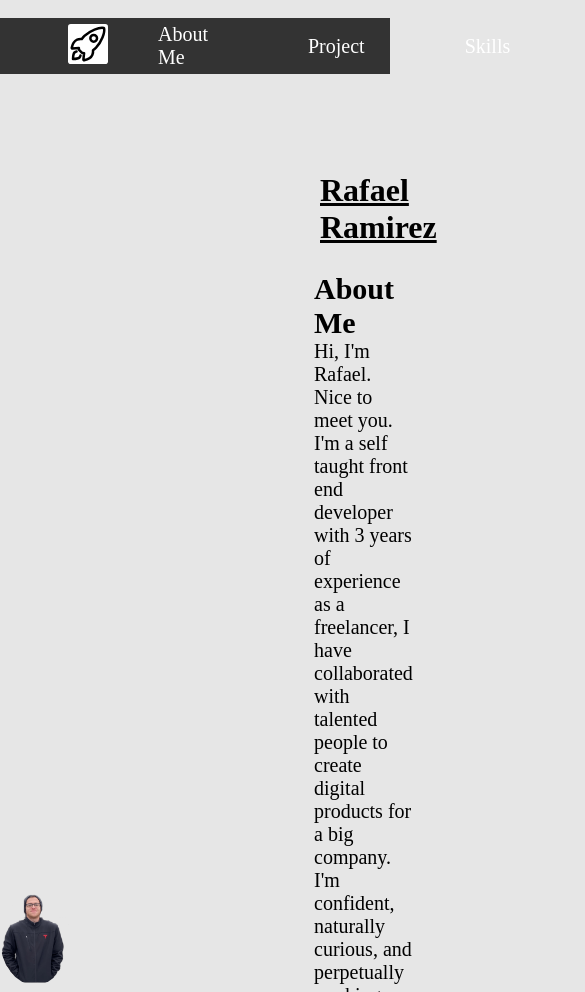
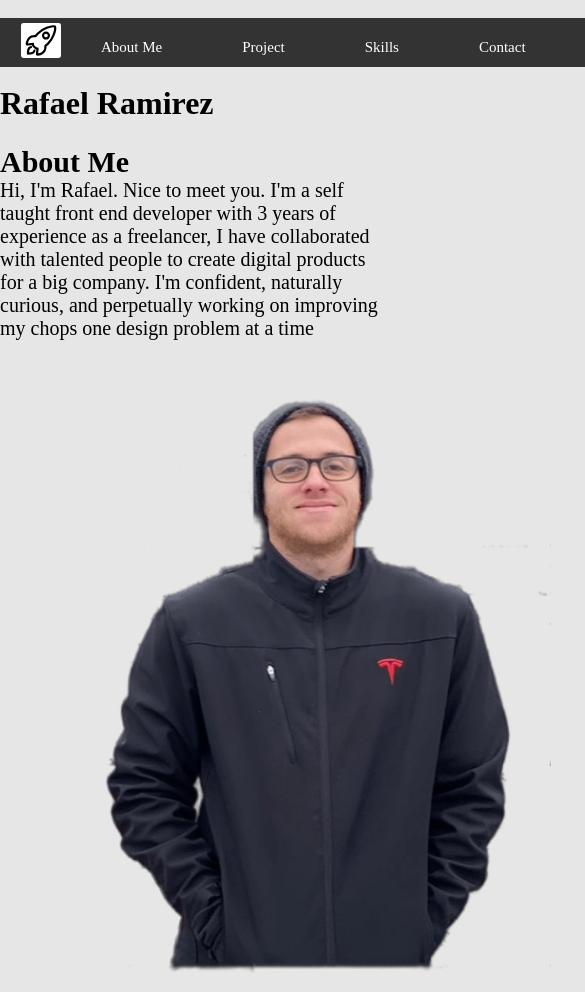
Before and after one commit to bikshok/Resume-Website, a plain HTML site: page index.html in a window 390 px wide. Shown: the top 992 px of the page, 585 px wide, since content can reach past the window. Drawn offline with nearby package versions, Linux system fonts and the light colour scheme.

Commit message:
struggling with css

```diff
--- a/index.html
+++ b/index.html
@@ -20,6 +20,7 @@
 </head>
 <body>
 
+  <div class="box">
 
     <header>
         <div class="top-bar">
@@ -30,10 +31,10 @@
 
 
             <ul class="menu" >
-            <li><a href="#about-me">About Me</a></li>
-            <li><a href="#project-1">Project</a></li>
-            <li><a href="#skill-title">Skills</a></li>
-            <li><a href="#contact">Contact</a></li>
+                <li><a href="#about-me"  style="color: white;">About Me</a></li>
+                <li><a href="#project-1" style="color: white;">Project</a></li>
+                <li><a href="#skill-title" style="color: white;">Skills</a></li>
+                <li><a href="#contact" style="color: white;">Contact</a></li>
 
             </ul>
 
@@ -48,38 +49,37 @@
 
         <main>
             <h1 class="name">Rafael Ramirez</h1>
-        <section class="about-me">
-            <article>
-                <a href="#">
+            <div class="about-me">
                  <h2>About Me</h2>
                 <p>
                     Hi, I'm Rafael. Nice to meet you. I'm a self taught front end developer with 3 years of experience as a freelancer,  I have collaborated with talented people to create digital products for a big company. I'm confident, naturally curious, and perpetually working on improving my chops one design problem at a time
                 </p>
-                 </a>
-            </article>
+            </div>
 
 
-        </section>
 
-        <aside class="my-pic">
-            <img src="rafapic.png" alt="" style="width: 100%;">
-        </aside>
+
+
+
+            <div class="my-pic">
+                <img src="rafapic.png" alt="" height="600px">
+            </div>
             <br>
 
 
 
-        <section class="project-xx">
-            <div><h2 id="work">My Recent Work</h2></div>
-        <article class="project-x">
+            <div class="project-xx">
+                <div class="col-1"><h2 id="work">My Recent Work</h2></div>
+            <div class="project-x">
                 <div id="project-1"><a>Here goes project one</a></div>
                 <div id="project-2">Here goes project two</div>
                 <div id="project-3">Here goes project three</div>
                  <div id="project-4">here goes project four</div>
-        </article>
-        </section><br>
+            </div>
 
 
-        <section class="skills">
+
+            <div class="skills">
                 <div>
                     <h2 id="skill-title">Skills</h2>
 
@@ -99,9 +99,9 @@
 
                 </div>
 
-        </section>
+            </div>
 
-        <section>
+            <div>
                 <div id="cont">
                     <h2 id="contact-head">Contact</h2>
                     <p>Have an interesting project? I would love to hear about it!</p>
@@ -111,7 +111,7 @@
                     <a><ion-icon class="email" name="mail-outline"></ion-icon></a>
                     <a> <ion-icon class="phone" name="call-outline"></ion-icon></a>
                 </div>
-        </section>
+            </div>
 
 
 
@@ -124,6 +124,7 @@
        <footer>
         <p>Living, learning, & leveling up one day at a time.</p>
        </footer>
+  </div>
 
 </body>
 </html>
--- a/style.css
+++ b/style.css
@@ -3,34 +3,28 @@
 *{
   margin: 0;
   padding: 0;
-  box-sizing: border-box;
+
   color: black;
 
 }
 body {
-    color: white;
+
     font-size: 16px;
     font-family: "italic";
     background-color: #E6E6E6;
+    margin: auto;
 
 
 }
+.top-bar{
 
-
-
-a, a:hover{
-  text-decoration:none
-}
-
-.top-bar{
-  display: inline;
-
-  align-items: center;
-  justify-content: space-between;
-  padding: 10px 25px;
+  padding: 10px 20px;
+  display:inline;
+  flex-wrap:wrap;
+  justify-content:space-around;
+  margin: auto;
 
 }
-
 .top-bar ul{
   list-style: none;
   display: flex;
@@ -41,10 +35,12 @@ a, a:hover{
   margin: 0px 50px;
   font-size: 20px;
 
+
+
 }
 
 .top-bar a:hover{
-  color: white;
+
   background-color: black;
   padding: 5px;
 }
@@ -63,19 +59,106 @@ nav{
   align-items: center;
 
 
+
 }
+
+.my-pic{
+  float: right;
+  display: inline;
+  margin-top: -5rem;
+  margin-right: 20rem;
+
+
+}
+
+a, a:hover{
+  text-decoration:none
+}
+
+.logo a{
+  display: flex;
+  align-items: center;
+  font-size: 10px;
+
+
+}
+
+
+.about-me{
+  display:inline;
+  padding: 10px;
+  margin-right: 50rem;
+
+  margin-left: 19rem;
+
+  font-size: 20px;
+
+
+}
+
+/*I'm HERE Oct 16*/
+
+
+@media only screen and (max-width: 768px) {
+  .top-bar li{
+    font-size: 15px;
+    margin: 0px 40px;
+    margin-top: 10px;
+    justify-content: space-evenly;
+  }
+
+  nav{
+    width: 100%;
+    background: #333;
+
+    margin: 0px 0px;
+    min-width: 700px;
+
+  }
+
+  .logo img{
+   margin-left: 1px;
+    width: 40;
+    height: 35px;
+
+  }
+
+  .my-pic{
+
+    float: none;
+    display: block;
+    margin-left: auto;
+    margin-right: auto;
+    width: 50%;
+    margin-top: 20px;
+    }
+
+}
+
+
+
+
+
+/*
+
+
+
+
+
 
 .logo{
   flex: 1;
 
 }
 
-.logo a{
-  display: flex;
-  align-items: center;
-  font-size: 20px;
 
-}
+
+
+
+
+
+
+
 
 .menu{
   display: flex;
@@ -93,39 +176,13 @@ h1{
   margin-bottom: 1rem;
 }
 
-.about-me{
-  display:flex;
-  padding: 10px;
-  margin-right: 50rem;
-
-  margin-left: 19rem;
-
-  font-size: 20px;
 
 
-}
-
-main{
-
-  margin-top: 5rem;
 
 
-}
-
-aside{
-  float: right;
-  display: inline;
-  margin-top: -15rem;
-  margin-right: 20rem;
 
 
-}
 
-@media screen and (max-width: 800px) {
-  .left, .main, .right {
-    width: 100%; /* The width is 100%, when the viewport is 800px or smaller */
-}
-}
 
 .menu a{
   color: white;
@@ -134,6 +191,8 @@ aside{
 .my-pic img{
   border-radius: 100%;
   background:transparent;
+  height: auto;
+  width: auto;
 
 
 }
@@ -295,3 +354,146 @@ footer p{
   text-align: center;
   opacity: 50%;
 }
+
+@media only screen and (max-width: 768px) {
+
+  * {
+    width: 100%;
+
+    color: black;
+    font-size: 16px;
+
+  }
+
+  /* For mobile phones:
+  #col-1{
+    width: 100%;
+    text-decoration: underline;
+
+
+  }
+  .my-pic img{
+display: none;
+
+  }
+
+  .top-bar{
+    width: 100%;
+
+    display: inline
+  }
+}
+
+.project-x{
+  margin-top: -50%;
+  background-color: #333333;
+  display: inline-block;
+  width: 100%;
+}
+
+#project-1 {
+  padding: 100px 100px;
+  display: inline;
+  box-shadow: 5px 5px 5px 5px black;
+  margin: 50px;
+ width: 100%;
+  background-color: white;
+
+}
+
+/*
+.box{
+  display: flex;
+}
+
+@media (max-width: 1360px)  {  // LAPTOP
+
+}
+
+@media (max-width: 980px)  { // TABLET
+
+}
+
+@media (max-width: 420px)  { // MOBILE
+
+}
+
+/*
+@media all and (max-width:700px){
+
+
+ .about-me{
+  display:flex;
+  padding: 10x;
+  margin-right: 5rem;
+
+  margin-left: 1rem;
+  width: 80%;
+  font-size: 15px;
+
+
+ }
+
+
+
+ nav{
+  background: #333;
+  display: flex;
+  justify-content: space-between;
+
+
+  margin-top: 5px;
+  width: 100%;
+  flex-shrink: 2;
+
+
+
+
+}
+h1{
+  text-decoration: underline;
+
+  margin-left: 2rem;
+  margin-bottom: 1rem;
+}
+
+.my-pic{
+
+display: none;
+
+
+
+
+
+}
+
+.top-bar{
+  width: 100%;
+  padding: 380px;
+  display:
+}
+
+
+}
+
+
+@media  all and (max-width:1000px){
+  .about-me{
+ display: inline-block;
+ text-align: center;
+ width: 80%;
+ font-size: 30px;
+
+
+  }
+
+  .my-pic img{
+    border-radius: 100%;
+    background:transparent;
+    height: auto;
+    width: auto;
+    max-height: 500px;
+
+
+  }
+}
```
Lines whose indentation alone changed are shown as unchanged.
